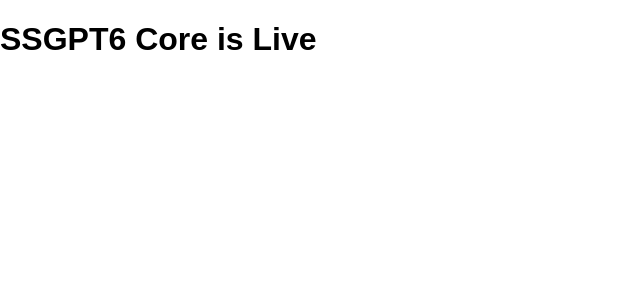
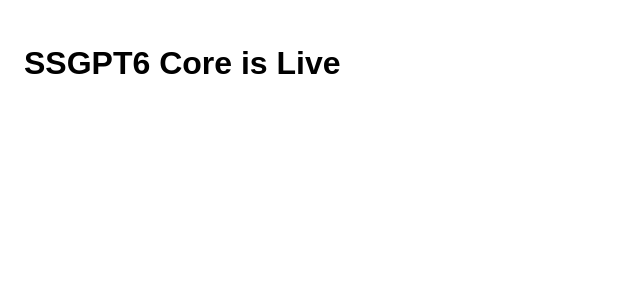
Before and after one commit to shanta4100/ssgpt6.com, a Next.js app: page / in a window 1280 px wide. Shown: the top 300 px of the page, without its empty margins (0-640 px from the left). Built offline with nearby package versions, Linux system fonts and the light colour scheme.

Commit message:
Update page.tsx

```diff
--- a/app/page.tsx
+++ b/app/page.tsx
@@ -1,6 +1,6 @@
 export default function Home() {
   return (
-    <main>
+    <main style={{ padding: 24 }}>
       <h1>SSGPT6 Core is Live</h1>
     </main>
   )
```
